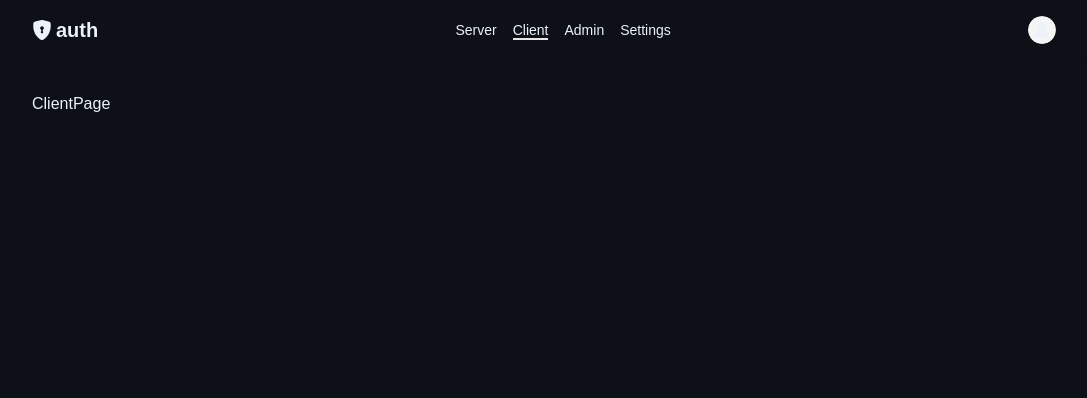
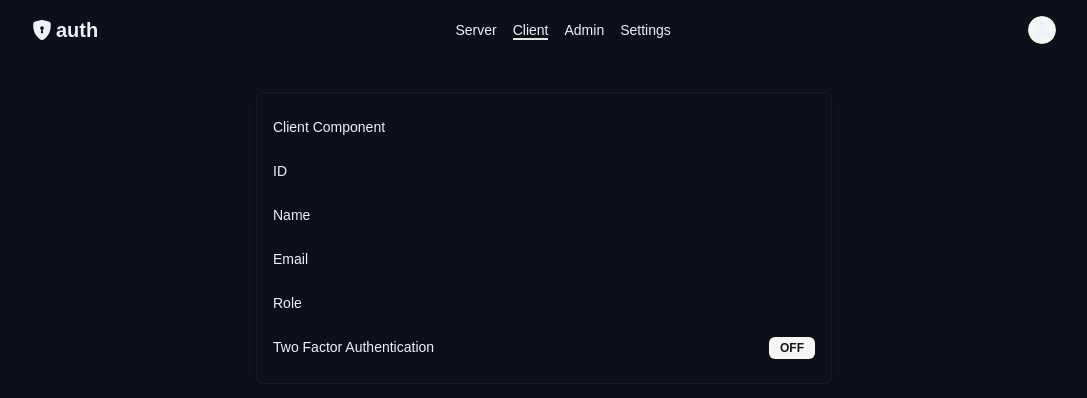
Before and after one commit to lskeey/next-auth-v5, a Next.js app: page /client in a window 1280 px wide. Shown: the top 398 px of the page, without its empty margins (96-1183 px from the left). Built offline with nearby package versions, Linux system fonts and the light colour scheme; no server answers.

Commit message:
feat(pages): add content to server and client pages

```diff
--- a/app/(protected)/client/page.tsx
+++ b/app/(protected)/client/page.tsx
@@ -1,6 +1,12 @@
+"use client"
+
+import UserInfo from "@/components/user-info"
+import { useCurrentUser } from "@/hooks/use-current-user"
+
 const ClientPage = () => {
+  const user = useCurrentUser()
   return (
-    <div>ClientPage</div>
+    <UserInfo user={user} label="Client Component" />
   )
 }
 
--- a/app/(protected)/layout.tsx
+++ b/app/(protected)/layout.tsx
@@ -12,7 +12,7 @@ export default async function ProtectedLayout({
     <SessionProvider session={session}>
       <div className="min-h-screen bg-[#0d1117] text-[#ecf2f8]">
         <Navbar />
-        <div className="container mx-auto max-w-5xl">
+        <div className="container mx-auto max-w-xl">
           {children}
         </div>
       </div>
--- a/app/(protected)/server/page.tsx
+++ b/app/(protected)/server/page.tsx
@@ -1,6 +1,10 @@
-const ServerPage = () => {
+import UserInfo from "@/components/user-info"
+import { currentUser } from "@/lib/auth"
+
+const ServerPage = async () => {
+  const user = await currentUser()
   return (
-    <div>ServerPage</div>
+    <UserInfo user={user} label="Server Component" />
   )
 }
 
--- a/auth.ts
+++ b/auth.ts
@@ -57,6 +57,11 @@ export const { handlers, auth, signIn, signOut } = NextAuth({
       if (token.role && session.user) {
         session.user.role = token.role as UserRole
       }
+
+      if (session.user) {
+        session.user.isTwoFactorEnabled = token.isTwoFactorEnabled as boolean
+      }
+
       return session
     },
     async jwt({ token }) {
@@ -66,6 +71,8 @@ export const { handlers, auth, signIn, signOut } = NextAuth({
       if (!existingUser) return token
 
       token.role = existingUser.role
+      token.isTwoFactorEnabled = existingUser.isTwoFactorEnabled
+
       return token
     }
   }
--- /dev/null
+++ b/components/ui/badge.tsx
@@ -0,0 +1,36 @@
+import * as React from "react"
+import { cva, type VariantProps } from "class-variance-authority"
+
+import { cn } from "@/lib/utils"
+
+const badgeVariants = cva(
+  "inline-flex items-center rounded-md border px-2.5 py-0.5 text-xs font-semibold transition-colors focus:outline-none focus:ring-2 focus:ring-ring focus:ring-offset-2",
+  {
+    variants: {
+      variant: {
+        default:
+          "border-transparent bg-primary text-primary-foreground shadow hover:bg-primary/80",
+        secondary:
+          "border-transparent bg-secondary text-secondary-foreground hover:bg-secondary/80",
+        destructive:
+          "border-transparent bg-destructive text-destructive-foreground shadow hover:bg-destructive/80",
+        outline: "text-foreground",
+      },
+    },
+    defaultVariants: {
+      variant: "default",
+    },
+  }
+)
+
+export interface BadgeProps
+  extends React.HTMLAttributes<HTMLDivElement>,
+    VariantProps<typeof badgeVariants> {}
+
+function Badge({ className, variant, ...props }: BadgeProps) {
+  return (
+    <div className={cn(badgeVariants({ variant }), className)} {...props} />
+  )
+}
+
+export { Badge, badgeVariants }
--- /dev/null
+++ b/components/user-info.tsx
@@ -0,0 +1,38 @@
+import { ExtendedUser } from '@/types'
+import React from 'react'
+import { Badge } from './ui/badge'
+
+interface UserInfoProps {
+  user?: ExtendedUser,
+  label: string
+}
+
+const UserInfo = ({user, label}: UserInfoProps) => {
+  return (
+    <div className="text-sm space-y-6 shadow-md px-4 py-6 rounded-md border border-[#161b22]">
+      <h3 className="text-md">{label}</h3>
+      <div className="flex justify-between">
+        <span>ID</span>
+        <span>{user?.id}</span>
+      </div>
+      <div className="flex justify-between">
+        <span>Name</span>
+        <span>{user?.name}</span>
+      </div>
+      <div className="flex justify-between">
+        <span>Email</span>
+        <span>{user?.email}</span>
+      </div>
+      <div className="flex justify-between">
+        <span>Role</span>
+        <span>{user?.role}</span>
+      </div>
+      <div className="flex justify-between">
+        <span>Two Factor Authentication</span>
+        <Badge variant={"secondary"}>{user?.isTwoFactorEnabled ? "ON" : "OFF"}</Badge>
+      </div>
+    </div>
+  )
+}
+
+export default UserInfo
--- a/types.d.ts
+++ b/types.d.ts
@@ -3,6 +3,7 @@ import { DefaultSession } from "next-auth"
 
 export type ExtendedUser = DefaultSession["user"] & {
   role: UserRole
+  isTwoFactorEnabled: boolean
 }
 
 declare module "next-auth" {
```
